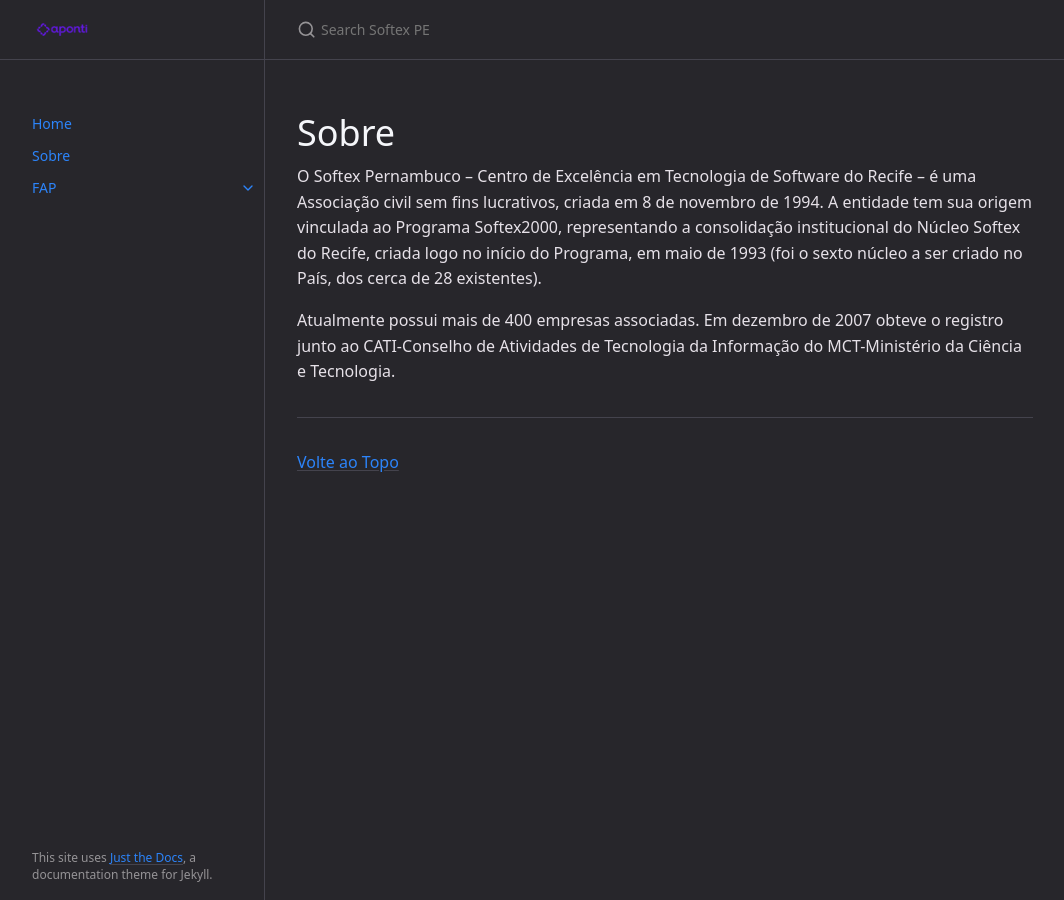
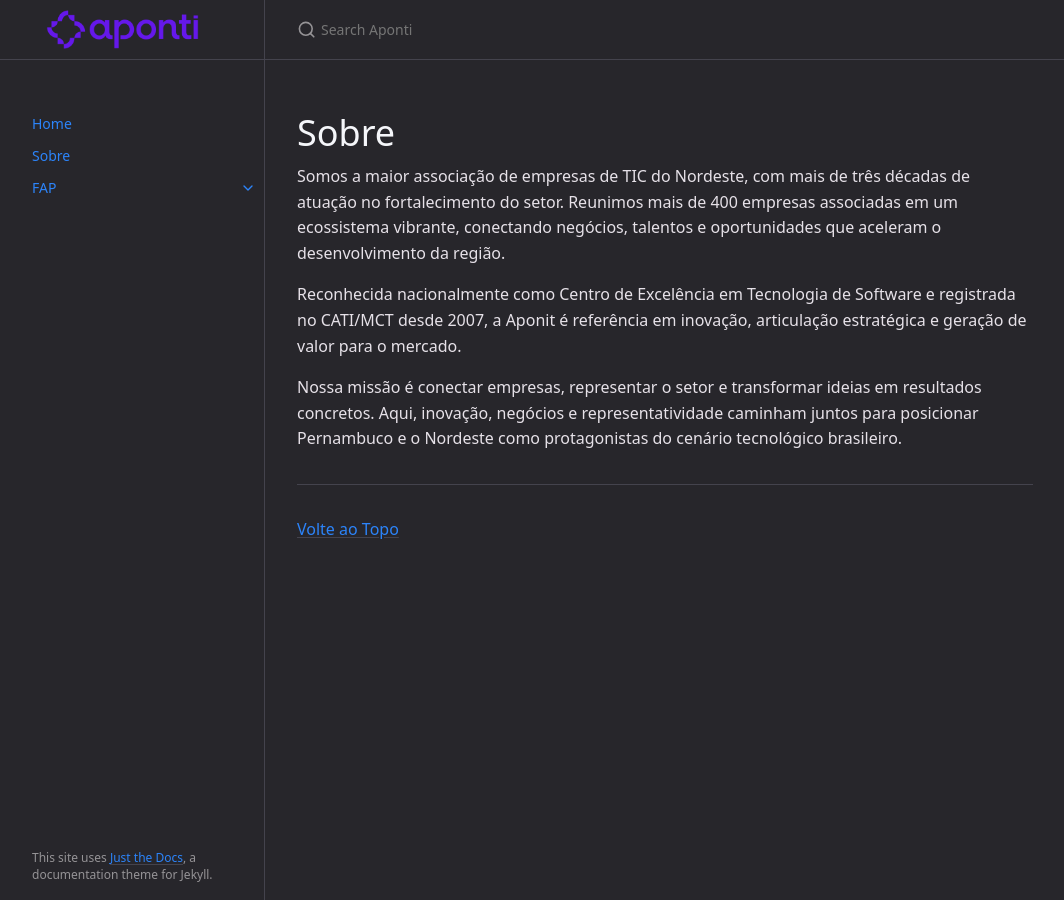
Before and after one commit to ArthurRaphael/apontimanualderesidencia.github.io, a Jekyll site: the page built from docs/configuration.md, in a window 1280 px wide. Shown: the whole page, without its empty margins (107-1171 px from the left). Built offline with Jekyll 4.4.1, drawn with Linux system fonts in a browser that asks for light colours; cached includes are drawn as plain includes.

Commit message:
Adicionando a logo da aponti e alterando as páginas SOBRE e página inicial dos tópicos

```diff
--- a/_config.yml
+++ b/_config.yml
@@ -13,7 +13,7 @@
 # you will see them accessed via {{ site.title }}, {{ site.github_repo }}, and so on.
 # You can create any custom variable you would like, and they will be accessible
 # in the templates via {{ site.myvariable }}.
-title: Softex PE
+title: Aponti
 description: A Jekyll theme for documentation
 baseurl: "" # the subpath of your site, e.g. /blog
 url: "https://just-the-docs.com" # the base hostname & protocol for your site, e.g. http://example.com
--- a/_sass/layout.scss
+++ b/_sass/layout.scss
@@ -146,8 +146,8 @@
 
 @if variable-exists(logo) {
   .site-logo {
-    width: 100%;
-    height: 100%;
+    width: 300%;
+    height: 300%;
     background-image: url($logo);
     background-repeat: no-repeat;
     background-position: left center;
--- a/docs/configuration.md
+++ b/docs/configuration.md
@@ -7,6 +7,8 @@ nav_order: 2
 {: .no_toc }
 
 
-O Softex Pernambuco – Centro de Excelência em Tecnologia de Software do Recife – é uma Associação civil sem fins lucrativos, criada em 8 de novembro de 1994. A entidade tem sua origem vinculada ao Programa Softex2000, representando a consolidação institucional do Núcleo Softex do Recife, criada logo no início do Programa, em maio de 1993 (foi o sexto núcleo a ser criado no País, dos cerca de 28 existentes).
+Somos a maior associação de empresas de TIC do Nordeste, com mais de três décadas de atuação no fortalecimento do setor. Reunimos mais de 400 empresas associadas em um ecossistema vibrante, conectando negócios, talentos e oportunidades que aceleram o desenvolvimento da região.
 
-Atualmente possui mais de 400 empresas associadas. Em dezembro de 2007 obteve o registro junto ao CATI-Conselho de Atividades de Tecnologia da Informação do MCT-Ministério da Ciência e Tecnologia.
+Reconhecida nacionalmente como Centro de Excelência em Tecnologia de Software e registrada no CATI/MCT desde 2007, a Aponit é referência em inovação, articulação estratégica e geração de valor para o mercado.
+
+Nossa missão é conectar empresas, representar o setor e transformar ideias em resultados concretos. Aqui, inovação, negócios e representatividade caminham juntos para posicionar Pernambuco e o Nordeste como protagonistas do cenário tecnológico brasileiro.
```
Also changed, not shown: docs/FAP/index.md (+3 -3 lines), index.md (+2 -2 lines).
